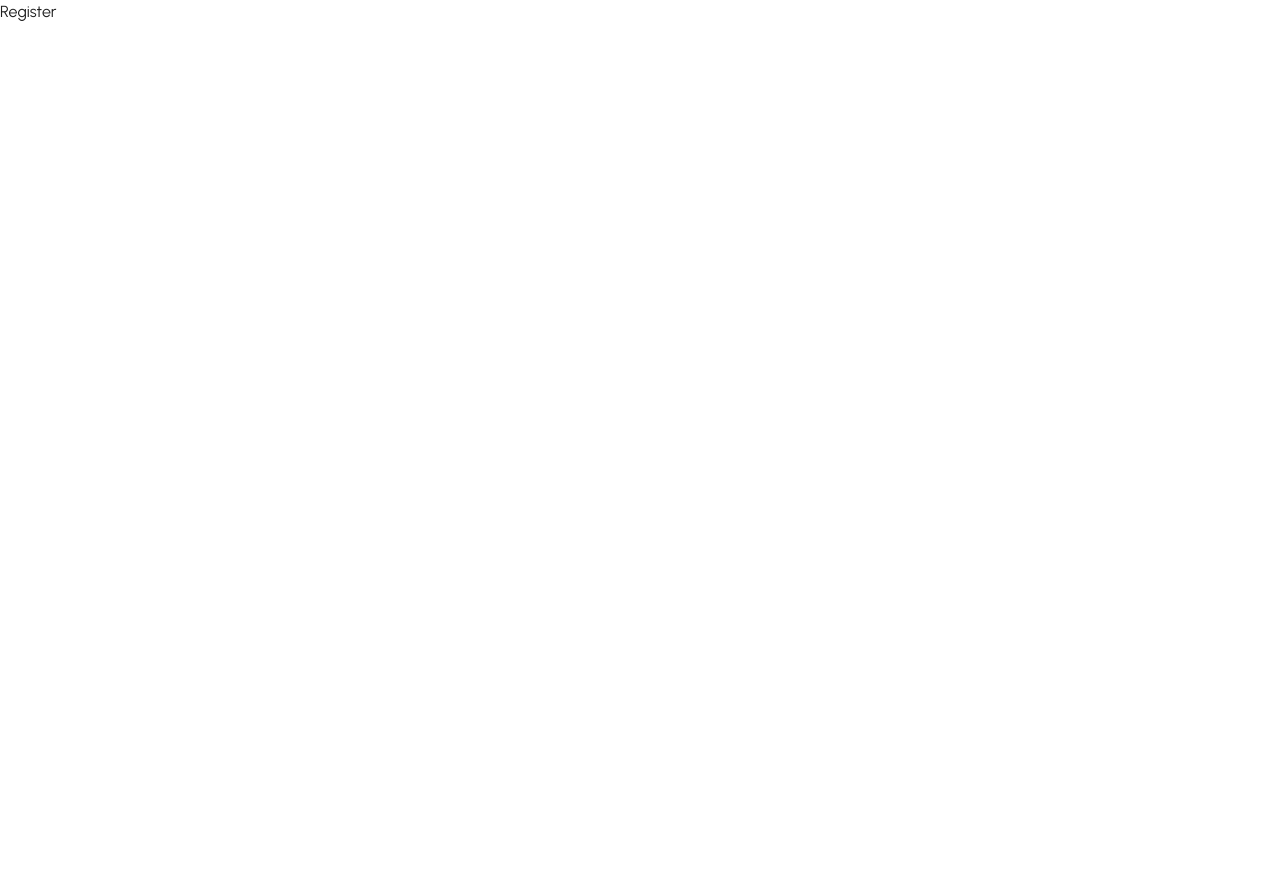
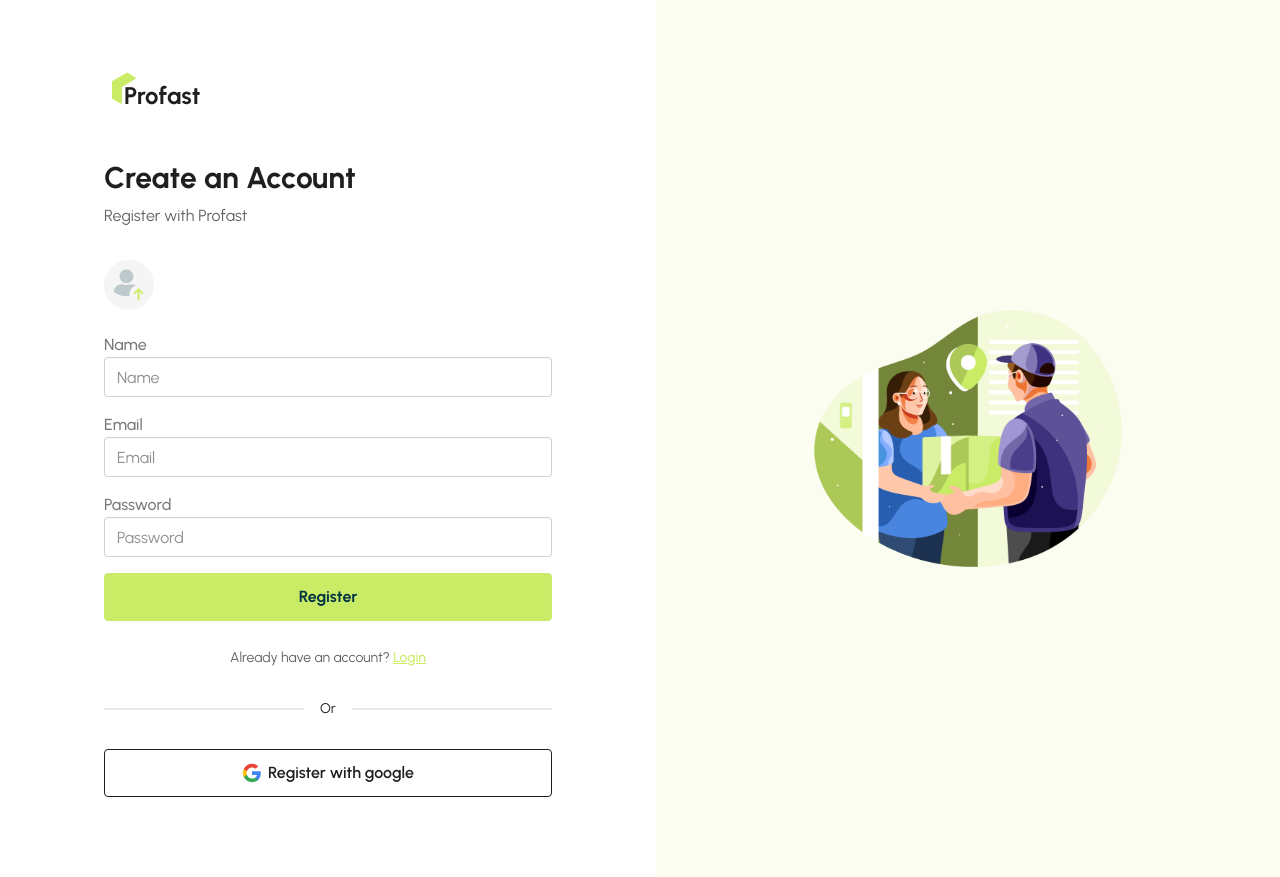
Before and after one commit to nmkhans/profast_frontend, a React (Vite) app: page /register in a window 1280 px wide. Before the commit the page ends 800 px from the top, so only its background shows below. Built offline with nearby package versions, Linux system fonts and the light colour scheme.

Commit message:
register page added

```diff
--- a/package.json
+++ b/package.json
@@ -16,6 +16,7 @@
     "react": "^19.1.0",
     "react-dom": "^19.1.0",
     "react-fast-marquee": "^1.6.5",
+    "react-hook-form": "^7.59.0",
     "react-responsive-carousel": "^3.2.23",
     "react-router": "^7.6.3",
     "tailwindcss": "^4.1.11"
--- a/src/pages/Login/Login.jsx
+++ b/src/pages/Login/Login.jsx
@@ -1,6 +1,7 @@
 import Logo from "@/components/Logo/Logo";
 import React from "react";
 import LoginImg from "@/assets/login.png";
+import { Link } from "react-router";
 
 const Login = () => {
   return (
@@ -24,7 +25,7 @@ const Login = () => {
           </div>
 
           {/* Login Form */}
-          <div className="space-y-4 ">
+          <form className="space-y-4 ">
             {/* Email Field */}
             <div className="form-control">
               <label className="label">
@@ -67,19 +68,19 @@ const Login = () => {
             <button className="bg-primary border-primary btn w-full text-secondary font-bold text-sm sm:text-base h-10 sm:h-12">
               Login
             </button>
-          </div>
+          </form>
 
           {/* Register Link */}
           <div className="mt-4 sm:mt-6 text-center">
             <span className="text-xs sm:text-sm text-base-content/70">
               Don't have any account?{" "}
             </span>
-            <a
-              href="#"
+            <Link
+              to="/register"
               className="text-primary link font-medium text-xs sm:text-sm"
             >
               Register
-            </a>
+            </Link>
           </div>
 
           {/* Divider */}
--- a/src/pages/Register/Register.jsx
+++ b/src/pages/Register/Register.jsx
@@ -1,9 +1,158 @@
-import React from 'react'
+import React from "react";
+import RegisterImg from "@/assets/login.png";
+import ImageUploadImg from "@/assets/image_upload.png";
+import { Link } from "react-router";
+import Logo from "@/components/Logo/Logo";
 
 const Register = () => {
   return (
-    <div>Register</div>
-  )
-}
+    <div className="flex flex-col lg:flex-row">
+      {/* Left side - Login Form */}
+      <div className="flex-1 flex flex-col justify-center px-4 sm:px-6 md:px-8 lg:px-12 xl:px-16 2xl:px-20 bg-white py-8 lg:py-[80px]">
+        <div className="w-full max-w-sm sm:max-w-md mx-auto">
+          {/* Logo */}
+          <div className="flex items-center mb-8 sm:mb-12">
+            <Logo />
+          </div>
 
-export default Register
+          {/* Welcome Text */}
+          <div className="mb-6 sm:mb-8">
+            <h1 className="text-2xl sm:text-3xl font-bold text-base-content mb-2">
+              Create an Account
+            </h1>
+            <p className="text-sm sm:text-base text-base-content/70">
+              Register with Profast
+            </p>
+          </div>
+
+          {/* Login Form */}
+          <form className="space-y-4 ">
+            {/* Profile field */}
+            <div className="form-control">
+              <label htmlFor="image" className="label">
+                <span className="label-text font-medium text-sm sm:text-base cursor-pointer">
+                  <img src={ImageUploadImg} alt="Image upload" />
+                </span>
+              </label>
+              <input
+                type="file"
+                id="image"
+                placeholder="Name"
+                className="hidden input input-bordered w-full text-sm sm:text-base h-10"
+              />
+            </div>
+
+            {/* Name Field */}
+            <div className="form-control">
+              <label className="label">
+                <span className="label-text font-medium text-sm sm:text-base">
+                  Name
+                </span>
+              </label>
+              <input
+                type="text"
+                placeholder="Name"
+                className="input input-bordered w-full text-sm sm:text-base h-10"
+              />
+            </div>
+
+            {/* Email Field */}
+            <div className="form-control">
+              <label className="label">
+                <span className="label-text font-medium text-sm sm:text-base">
+                  Email
+                </span>
+              </label>
+              <input
+                type="email"
+                placeholder="Email"
+                className="input input-bordered w-full text-sm sm:text-base h-10"
+              />
+            </div>
+
+            {/* Password Field */}
+            <div className="form-control">
+              <label className="label">
+                <span className="label-text font-medium text-sm sm:text-base">
+                  Password
+                </span>
+              </label>
+              <input
+                type="password"
+                placeholder="Password"
+                className="input input-bordered w-full text-sm sm:text-base h-10"
+              />
+            </div>
+
+            {/* Login Button */}
+            <button className="bg-primary border-primary btn w-full text-secondary font-bold text-sm sm:text-base h-10 sm:h-12">
+              Register
+            </button>
+          </form>
+
+          {/* Register Link */}
+          <div className="mt-4 sm:mt-6 text-center">
+            <span className="text-xs sm:text-sm text-base-content/70">
+              Already have an account?{" "}
+            </span>
+            <Link
+              to="/login"
+              className="text-primary link font-medium text-xs sm:text-sm"
+            >
+              Login
+            </Link>
+          </div>
+
+          {/* Divider */}
+          <div className="divider my-6 sm:my-8 text-xs sm:text-sm">
+            Or
+          </div>
+
+          {/* Google Login Button */}
+          <button className="btn btn-outline w-full text-sm sm:text-base h-10 sm:h-12">
+            <svg
+              className="w-4 h-4 sm:w-5 sm:h-5"
+              viewBox="0 0 24 24"
+            >
+              <path
+                fill="#4285F4"
+                d="M22.56 12.25c0-.78-.07-1.53-.2-2.25H12v4.26h5.92c-.26 1.37-1.04 2.53-2.21 3.31v2.77h3.57c2.08-1.92 3.28-4.74 3.28-8.09z"
+              />
+              <path
+                fill="#34A853"
+                d="M12 23c2.97 0 5.46-.98 7.28-2.66l-3.57-2.77c-.98.66-2.23 1.06-3.71 1.06-2.86 0-5.29-1.93-6.16-4.53H2.18v2.84C3.99 20.53 7.7 23 12 23z"
+              />
+              <path
+                fill="#FBBC05"
+                d="M5.84 14.09c-.22-.66-.35-1.36-.35-2.09s.13-1.43.35-2.09V7.07H2.18C1.43 8.55 1 10.22 1 12s.43 3.45 1.18 4.93l2.85-2.22.81-.62z"
+              />
+              <path
+                fill="#EA4335"
+                d="M12 5.38c1.62 0 3.06.56 4.21 1.64l3.15-3.15C17.45 2.09 14.97 1 12 1 7.7 1 3.99 3.47 2.18 7.07l3.66 2.84c.87-2.6 3.3-4.53 6.16-4.53z"
+              />
+            </svg>
+            <span className="hidden xs:inline sm:inline">
+              Register with google
+            </span>
+            <span className="xs:hidden sm:hidden">Google</span>
+          </button>
+        </div>
+      </div>
+
+      {/* Right side - Illustration */}
+      <div className="flex-1 bg-primary/10 flex items-center justify-center p-4 sm:p-6 md:p-8 lg:p-12 min-h-[300px] lg:min-h-screen">
+        <div className="w-full max-w-xs sm:max-w-sm md:max-w-md lg:max-w-lg">
+          <div className="aspect-square  rounded-full flex items-center justify-center overflow-hidden">
+            <img
+              src={RegisterImg}
+              alt="Register page image"
+              className="w-4/5 h-4/5 object-contain"
+            />
+          </div>
+        </div>
+      </div>
+    </div>
+  );
+};
+
+export default Register;
```
Also changed, not shown: src/assets/image_upload.png (renamed from src/assets/image-upload-icon.png), 1 other file (tests, documents, lock files or other folders).
